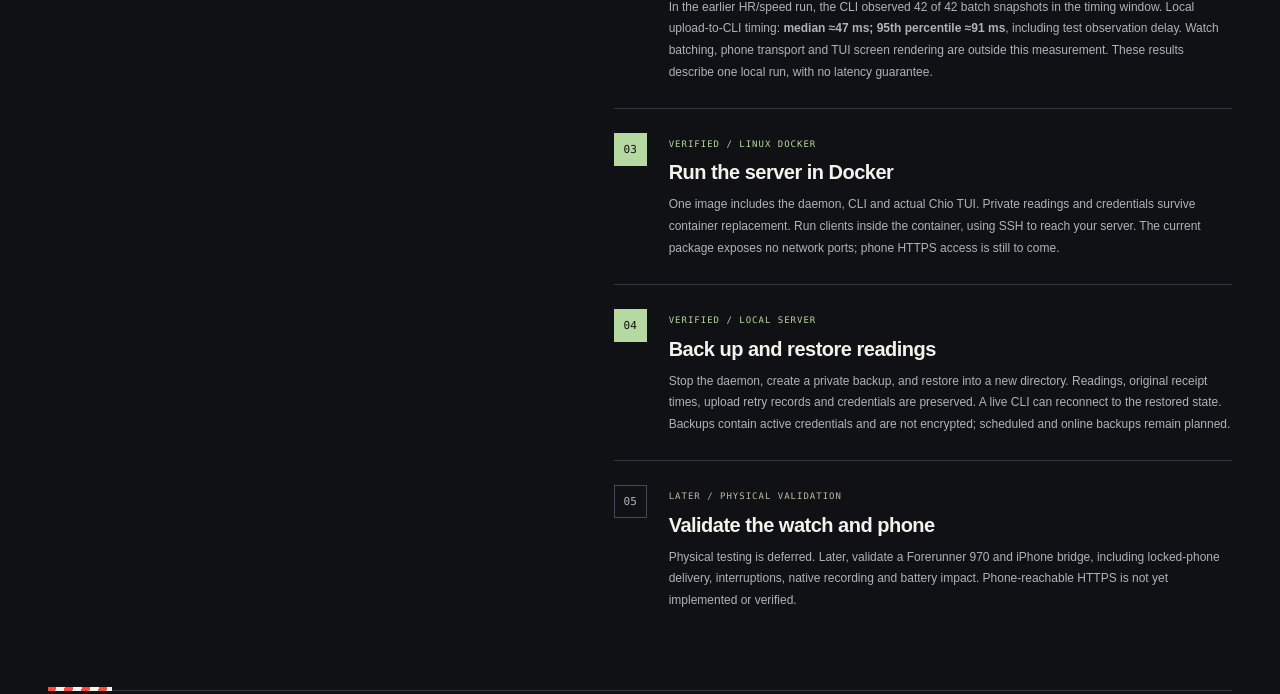
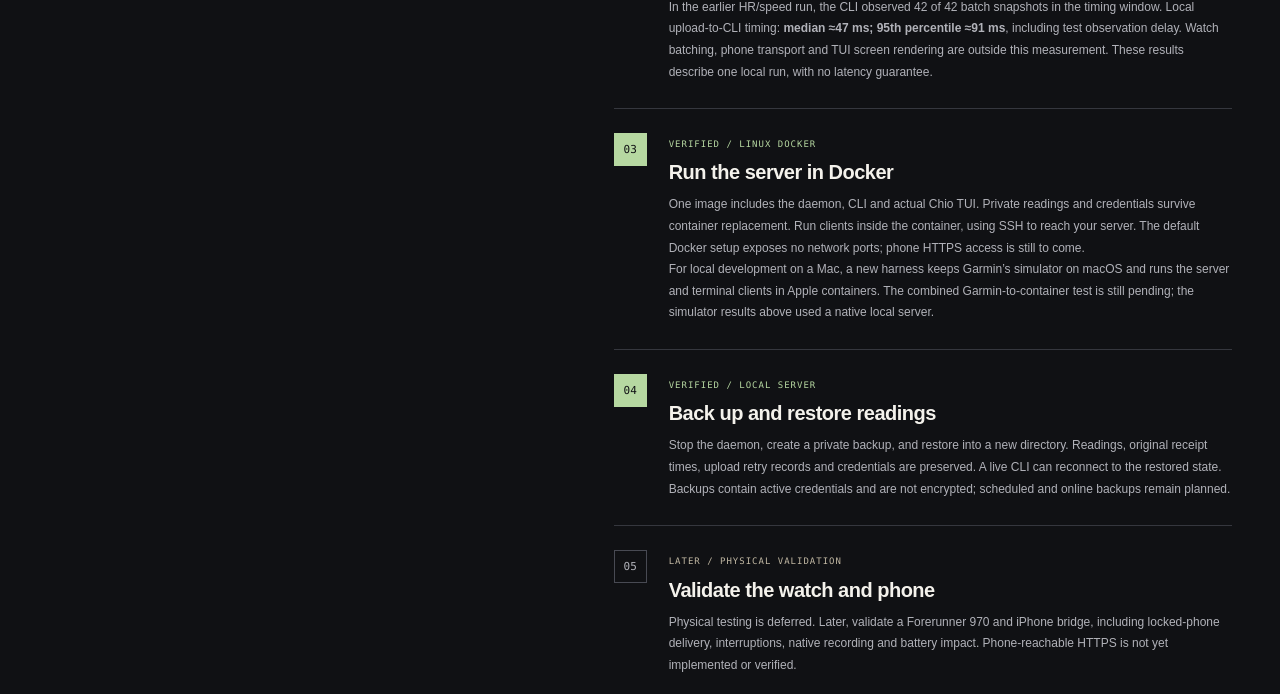
Before and after one commit to echoz/side-projects, a plain HTML site: page pitwall/index.html in a window 1280 px wide. Shown: the part 4232-4926 px from the top of the page. Drawn offline with Linux system fonts and the light colour scheme.

Commit message:
Describe local Apple container workflow and pending Garmin acceptance
Keep the verified native-simulator and Linux Docker evidence distinct from the new combined local workflow.

Co-authored-by: Codex <codex@openai.com>

```diff
--- a/pitwall/index.html
+++ b/pitwall/index.html
@@ -92,7 +92,7 @@
         <article><span class="milestone-index complete" aria-hidden="true">NEW</span><div><span class="milestone-status complete-text">VERIFIED / SYNTHETIC SIMULATOR + LOCAL</span><h3>See more of the workout.</h3><p>The overview keeps cadence, power, distance, timer state, elevation, GPS, heart-rate zones, battery and upload health alongside heart rate and speed. Last-observed timer, lap, workout and split events add context. Six additional views cover activity summary and profile, navigation, pressure, effort, swimming and cycling. This is sampled context, not a complete event history; Garmin blocks native workout-step names, targets and repeat numbers from data fields.</p><p>Summary includes native averages, maxima, calories, start time/location and the activity profile identifier. Navigation includes bearings, course deviation and destinations. Pressure keeps ambient, raw and sea-level readings distinct. Effort includes oxygen saturation, estimated energy expenditure and aerobic Training Effect. Swimming shows the previous interval or length; cycling shows observed front and rear gears. Availability varies by sport, device and sensors.</p></div></article>
         <article><span class="milestone-index complete" aria-hidden="true">01</span><div><span class="milestone-status complete-text">VERIFIED / SIMULATOR + LOCAL</span><h3>Five-minute simulator workout</h3><p>A five-minute rich-data simulator run delivered 276 synthetic samples into SQLite and accounted for 22 readings overwritten during deliberate interruptions. Batches awaiting acknowledgment stayed unchanged for safe retry. The CLI and TUI recovered after a daemon restart and kept showing advancing readings.</p></div></article>
         <article><span class="milestone-index complete" aria-hidden="true">02</span><div><span class="milestone-status complete-text">MEASURED / LOCAL SIMULATOR RUN</span><h3>Server-pushed updates</h3><p>In the earlier HR/speed run, the CLI observed 42 of 42 batch snapshots in the timing window. Local upload-to-CLI timing: <strong>median ≈47 ms; 95th percentile ≈91 ms</strong>, including test observation delay. Watch batching, phone transport and TUI screen rendering are outside this measurement. These results describe one local run, with no latency guarantee.</p></div></article>
-        <article><span class="milestone-index complete" aria-hidden="true">03</span><div><span class="milestone-status complete-text">VERIFIED / LINUX DOCKER</span><h3>Run the server in Docker</h3><p>One image includes the daemon, CLI and actual Chio TUI. Private readings and credentials survive container replacement. Run clients inside the container, using SSH to reach your server. The current package exposes no network ports; phone HTTPS access is still to come.</p></div></article>
+        <article><span class="milestone-index complete" aria-hidden="true">03</span><div><span class="milestone-status complete-text">VERIFIED / LINUX DOCKER</span><h3>Run the server in Docker</h3><p>One image includes the daemon, CLI and actual Chio TUI. Private readings and credentials survive container replacement. Run clients inside the container, using SSH to reach your server. The default Docker setup exposes no network ports; phone HTTPS access is still to come.</p><p>For local development on a Mac, a new harness keeps Garmin’s simulator on macOS and runs the server and terminal clients in Apple containers. The combined Garmin-to-container test is still pending; the simulator results above used a native local server.</p></div></article>
         <article><span class="milestone-index complete" aria-hidden="true">04</span><div><span class="milestone-status complete-text">VERIFIED / LOCAL SERVER</span><h3>Back up and restore readings</h3><p>Stop the daemon, create a private backup, and restore into a new directory. Readings, original receipt times, upload retry records and credentials are preserved. A live CLI can reconnect to the restored state. Backups contain active credentials and are not encrypted; scheduled and online backups remain planned.</p></div></article>
         <article><span class="milestone-index" aria-hidden="true">05</span><div><span class="milestone-status">LATER / PHYSICAL VALIDATION</span><h3>Validate the watch and phone</h3><p>Physical testing is deferred. Later, validate a Forerunner 970 and iPhone bridge, including locked-phone delivery, interruptions, native recording and battery impact. Phone-reachable HTTPS is not yet implemented or verified.</p></div></article>
       </div>
```
